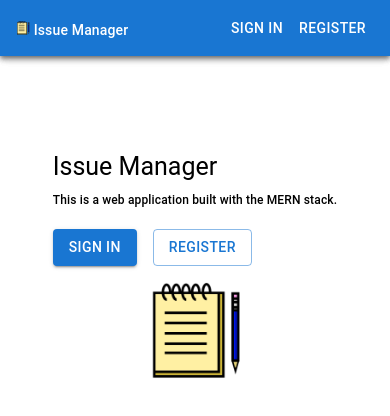
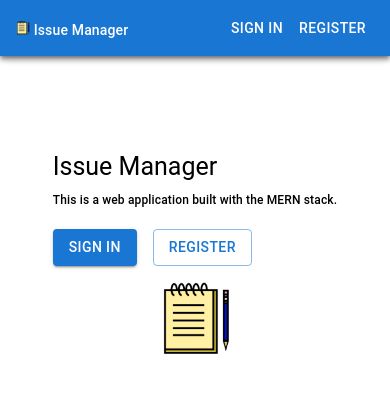
Before and after one commit to Bug-Tracker-Organization/Bug-Tracker-Frontend, a React (Create React App) app: page / in a window 390 px wide. Shown: the top 416 px of the page. Built offline with nearby package versions, Linux system fonts and the light colour scheme.

Commit message:
Made logo image smaller on Home page

```diff
--- a/src/pages/Home/Home.css
+++ b/src/pages/Home/Home.css
@@ -15,7 +15,7 @@
   }
 
   .home-img {
-    height: 100px;
-    width: 100px;
+    height: 75px;
+    width: 75px;
   }
 }
```
